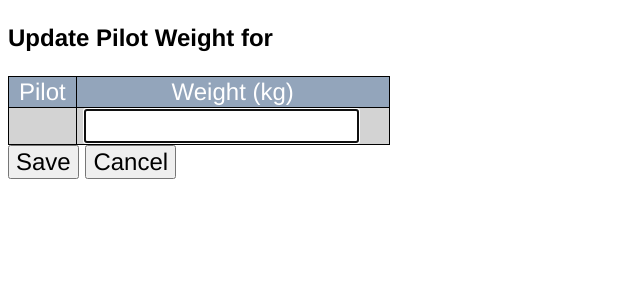
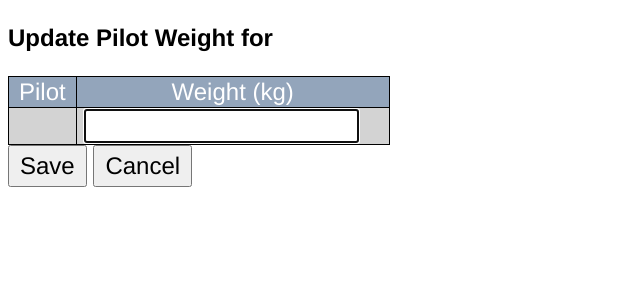
Before and after one commit to eallrich/checkniner, a Django app: template cotracker/templates/checkouts/pilotweight_edit.html in a window 1280 px wide. Shown: the part 80-380 px from the top of the page, without its empty margins (0-640 px from the left). Run offline with Django 3.2, Linux system fonts and the light colour scheme; the template is opened without the code that fills it, so the values that code supplies are empty.

Commit message:
Make the new buttons larger, like existing ones

```diff
--- a/cotracker/templates/checkouts/password_change_form.html
+++ b/cotracker/templates/checkouts/password_change_form.html
@@ -24,8 +24,8 @@
 {{ form.new_password2.label_tag }} {{ form.new_password2 }}</p>
 </div>
 
-<input type="submit" value="Change Password" />
-<a class="fake-button" href="{% url 'checkout_filter' %}"><input type="button" value="Cancel" /></a>
+<input class="enlarged-button" type="submit" value="Change Password" />
+<a class="fake-button" href="{% url 'checkout_filter' %}"><input class="enlarged-button" type="button" value="Cancel" /></a>
 
 <script type="text/javascript">document.getElementById("id_old_password").focus();</script>
 </form>
--- a/cotracker/templates/checkouts/pilotweight_edit.html
+++ b/cotracker/templates/checkouts/pilotweight_edit.html
@@ -17,8 +17,8 @@
     <td><input id="weight" type="text" name="weight" value="{{ pilotweight.weight }}"></input></td>
 </tr>
 </table>
-<input type="submit" value="Save" />
-<a class="fake-button" href="{% url 'weight_list' %}"><input type="button" value="Cancel" /></a>
+<input class="enlarged-button" type="submit" value="Save" />
+<a class="fake-button" href="{% url 'weight_list' %}"><input class="enlarged-button" type="button" value="Cancel" /></a>
 </form>
 
 <script type="text/javascript">document.getElementById("weight").select();</script>
```
